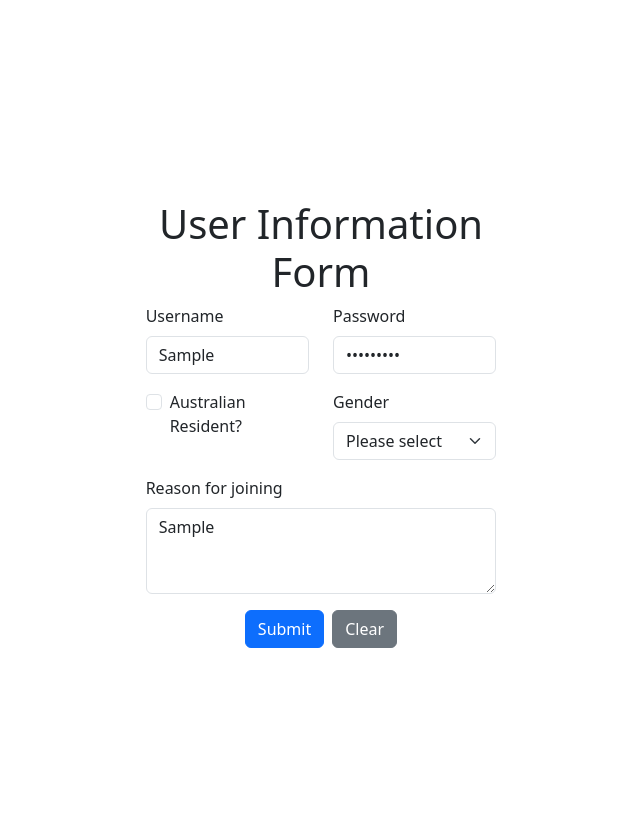
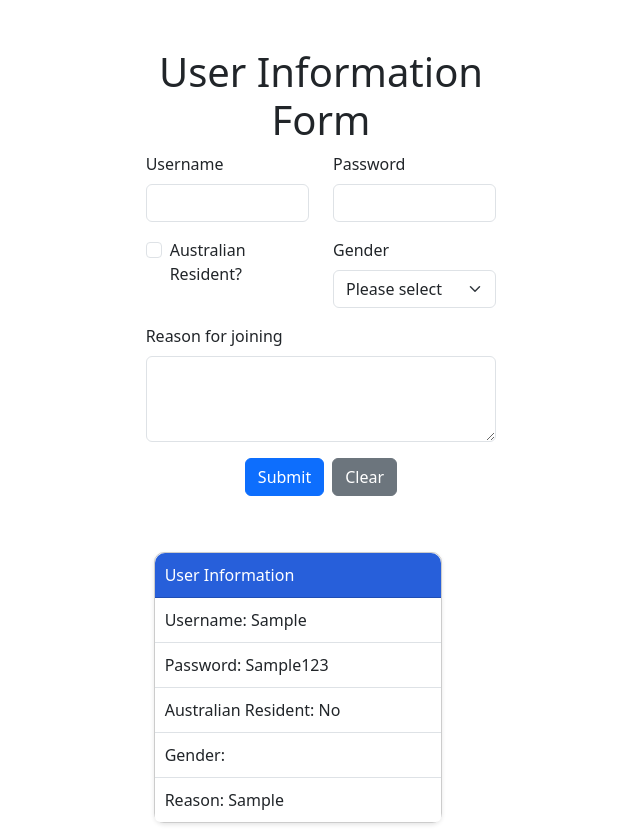
Before and after one commit to AllenSuncc/FIT5032-eFolio-34215409, a Vue app in the folder Week3/: page / in a window 1280 px wide. Both pictures are taken after typing "Sample", "Sample123", "Sample" into the empty fields and a click on the button "Submit". Shown: the whole page, without its empty margins (38-678 px from the left). Before the commit the page ends 800 px from the top, so only its background shows below. Built offline with nearby package versions, Linux system fonts and the light colour scheme.

Commit message:
Complete Activity 6

```diff
--- a/Week3/src/components/Form.vue
+++ b/Week3/src/components/Form.vue
@@ -79,16 +79,37 @@
             </button>
           </div>
         </form>
+
+        <div class="row mt-5" v-if="submittedCards.length">
+          <div class="d-flex flex-wrap justify-content-start">
+            <div
+              v-for="(card, index) in submittedCards"
+              :key="index"
+              class="card m-2"
+              style="width: 18rem;"
+            >
+              <div class="card-header">
+                User Information
+              </div>
+              <ul class="list-group list-group-flush">
+                <li class="list-group-item">Username: {{ card.username }}</li>
+                <li class="list-group-item">Password: {{ card.password }}</li>
+                <li class="list-group-item">Australian Resident: {{ card.isAustralian ? 'Yes' : 'No' }}</li>
+                <li class="list-group-item">Gender: {{ card.gender }}</li>
+                <li class="list-group-item">Reason: {{ card.reason }}</li>
+              </ul>
+            </div>
+          </div>
+        </div>
       </div>
     </div>
   </div>
 </template>
 
 <script setup>
-import { reactive } from 'vue'
+import { ref } from 'vue'
 
-
-const formData = reactive({
+const formData = ref({
   username: '',
   password: '',
   isAustralian: false,
@@ -97,20 +118,41 @@ const formData = reactive({
 })
 
 
+const submittedCards = ref([])
+
+
 function submitForm() {
-  console.log('Form Submitted:', formData)
+  submittedCards.value.push({
+    ...formData.value
+  })
+  clearForm()
 }
 
 
 function clearForm() {
-  formData.username = ''
-  formData.password = ''
-  formData.isAustralian = false
-  formData.gender = ''
-  formData.reason = ''
+  formData.value = {
+    username: '',
+    password: '',
+    isAustralian: false,
+    gender: '',
+    reason: ''
+  }
 }
 </script>
 
 <style scoped>
-
+.card {
+  border: 1px solid #ccc;
+  border-radius: 10px;
+  box-shadow: 0 2px 4px rgba(0, 0, 0, 0.1);
+}
+.card-header {
+  background-color: #275FDA;
+  color: white;
+  padding: 10px;
+  border-radius: 10px 10px 0 0;
+}
+.list-group-item {
+  padding: 10px;
+}
 </style>
```
